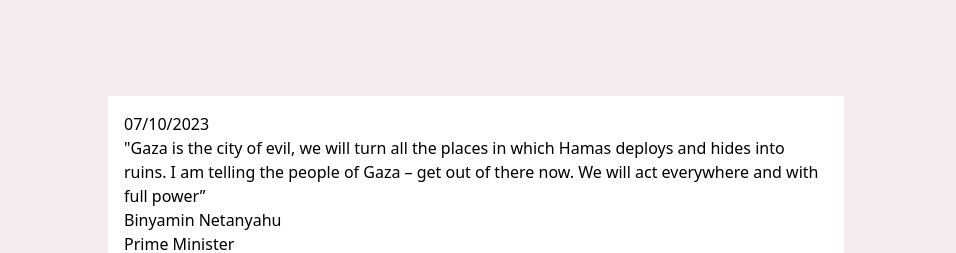
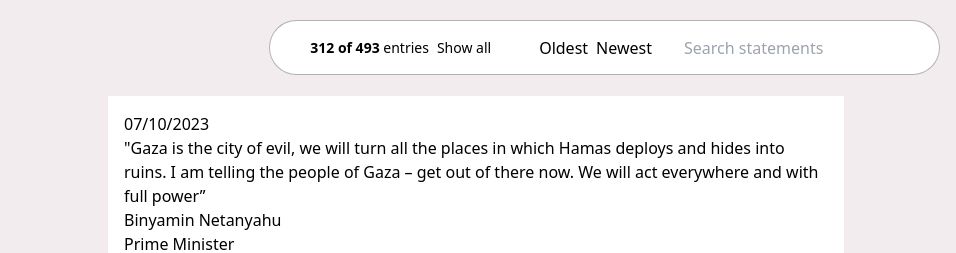
Before and after one commit to NateWr/intent-portal, an Astro site: page / in a window 1280 px wide. Shown: the top 253 px of the page, 324-1280 px from the left. Built offline with nearby package versions, Linux system fonts and the light colour scheme; Astro itself is replaced by a stand-in of ours; a web font is replaced by a local one.

Commit message:
Add floating toolbar

```diff
--- a/src/components/App.vue
+++ b/src/components/App.vue
@@ -91,7 +91,7 @@ onMounted(() => {
         <div>{{ i18n.findPersons }}</div>
         <div class="input-wrapper">
           <input
-            type="text"
+            type="search"
             name="search"
             v-model="personSearchPhrase"
             :placeholder="i18n.searchByName"
@@ -111,15 +111,46 @@ onMounted(() => {
         <h3>{{ i18n.search }}</h3>
         <div class="input-wrapper">
           <input
-            type="text"
+            type="search"
             name="search"
             v-model="searchPhrase"
             :placeholder="i18n.searchStatements"
           >
         </div>
       </div>
+      <div>
+        {{ i18n.downloadOrView }}
+      </div>
     </div>
   </PageHeader>
+  <section class="toolbar flex item-center gap-8">
+    <h2 class="sr-only"></h2>
+    <div class="toolbar-count">
+      <span><strong>312 of 493</strong> entries</span>
+      <button>{{ i18n.showAll }}</button>
+    </div>
+    <div class="toolbar-order">
+      <h3 class="sr-only">
+        {{ i18n.orderBy }}
+      </h3>
+      <div class="flex gap-2">
+        <button>{{ i18n.oldest }}</button>
+        <button>{{ i18n.newest }}</button>
+      </div>
+    </div>
+    <form class="toolbar-search">
+      <label for="search-toolbar" class="sr-only">{{ i18n.search }}</label>
+      <div class="input-wrapper">
+        <input
+          type="search"
+          name="search"
+          id="search-toolbar"
+          v-model="searchPhrase"
+          :placeholder="i18n.searchStatements"
+        >
+      </div>
+    </form>
+  </section>
   <main class="main">
     <h2 class="sr-only">{{ i18n.statements }}</h2>
     <div v-if="!statements && !isLoading" class="main-no-statements">
@@ -145,6 +176,34 @@ onMounted(() => {
 </template>
 
 <style>
+.toolbar {
+  position: fixed;
+  top: 3rem;
+  left: 50%;
+  height: 2rem;
+  transform: translateX(-50%);
+  z-index: 99;
+  margin: 0.5rem 0;
+  font-size: 0.875rem;
+}
+
+.toolbar-count {
+  display: flex;
+  align-items: center;
+  gap: 0.5rem;
+  padding: 0.25rem 1rem;
+  font-size: 0.875rem;
+  background: var(--red);
+  color: white;
+  border-radius: 9999px;
+  white-space: nowrap;
+}
+
+.toolbar-order,
+.toolbar-search {
+  display: none;
+}
+
 .main {
   --gap: 1rem;
   position: relative;
@@ -187,6 +246,7 @@ onMounted(() => {
 }
 
 @media (min-width: 1280px) {
+
   .main {
     --gap: 1.5rem;
     margin-top: 0;
@@ -194,5 +254,33 @@ onMounted(() => {
     padding: var(--gap);
     padding-top: 6rem;
   }
+
+  .toolbar {
+    top: 0.75rem;
+    left: auto;
+    right: 1rem;
+    width: auto;
+    height: auto;
+    transform: none;
+    display: flex;
+    align-items: center;
+    gap: 2rem;
+    padding: 0.75rem 1.5rem;
+    background: white;
+    border: 1px solid rgba(0, 0, 0, 0.3);
+    border-radius: 9999px;
+    font-size: 1rem;
+  }
+
+  .toolbar-count {
+    color: black;
+    background: transparent;
+  }
+
+  .toolbar-order,
+  .toolbar-search {
+    display: flex;
+    align-items: center;
+  }
 }
 </style>
--- a/src/i18n/en.md
+++ b/src/i18n/en.md
@@ -32,4 +32,5 @@ search: Search
 searchStatements: Search statements
 searchAndFilter: Search and Filter
 loading: Loading
+downloadOrView: Download the full dataset or view the spreadsheet.
 ---
--- a/src/types/i18n.d.ts
+++ b/src/types/i18n.d.ts
@@ -31,4 +31,5 @@ export type I18N = {
   searchStatements?: string,
   searchAndFilter?: string,
   loading?: string,
+  downloadOrView: string,
 }
```
